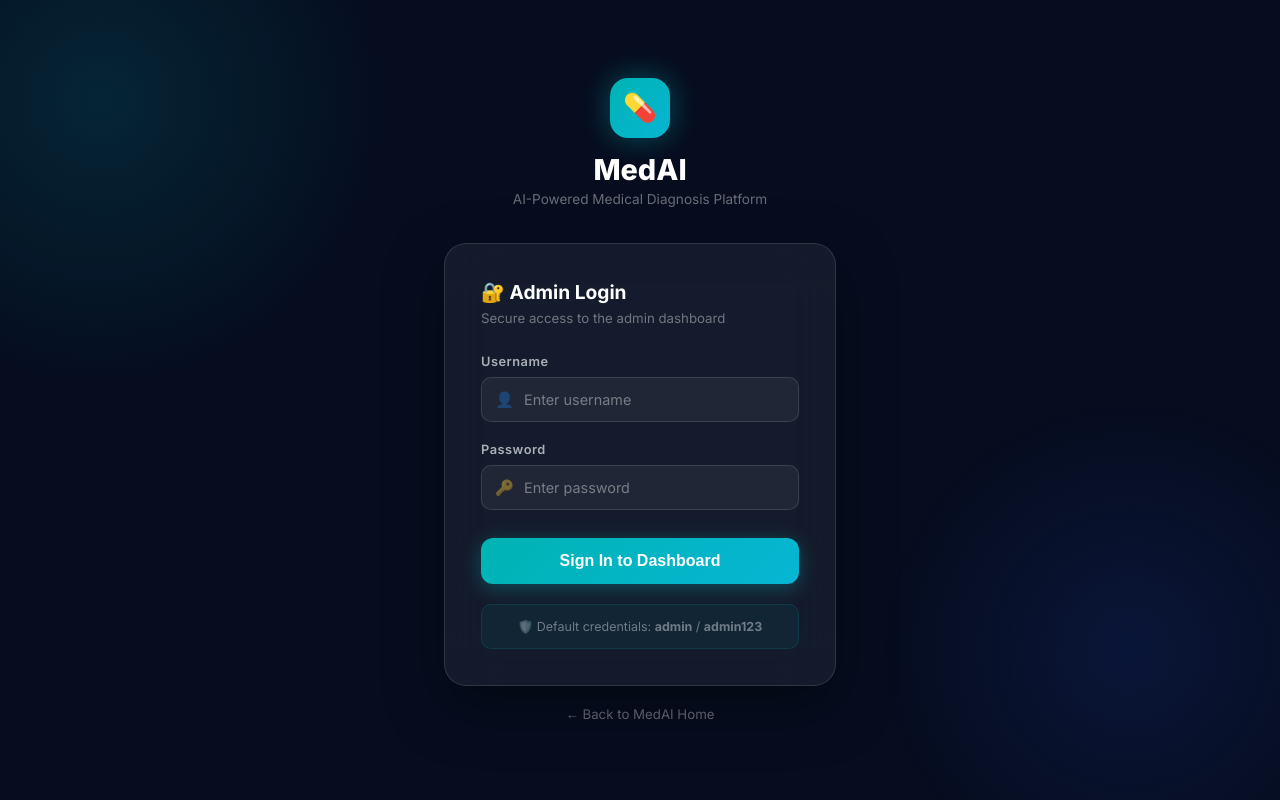
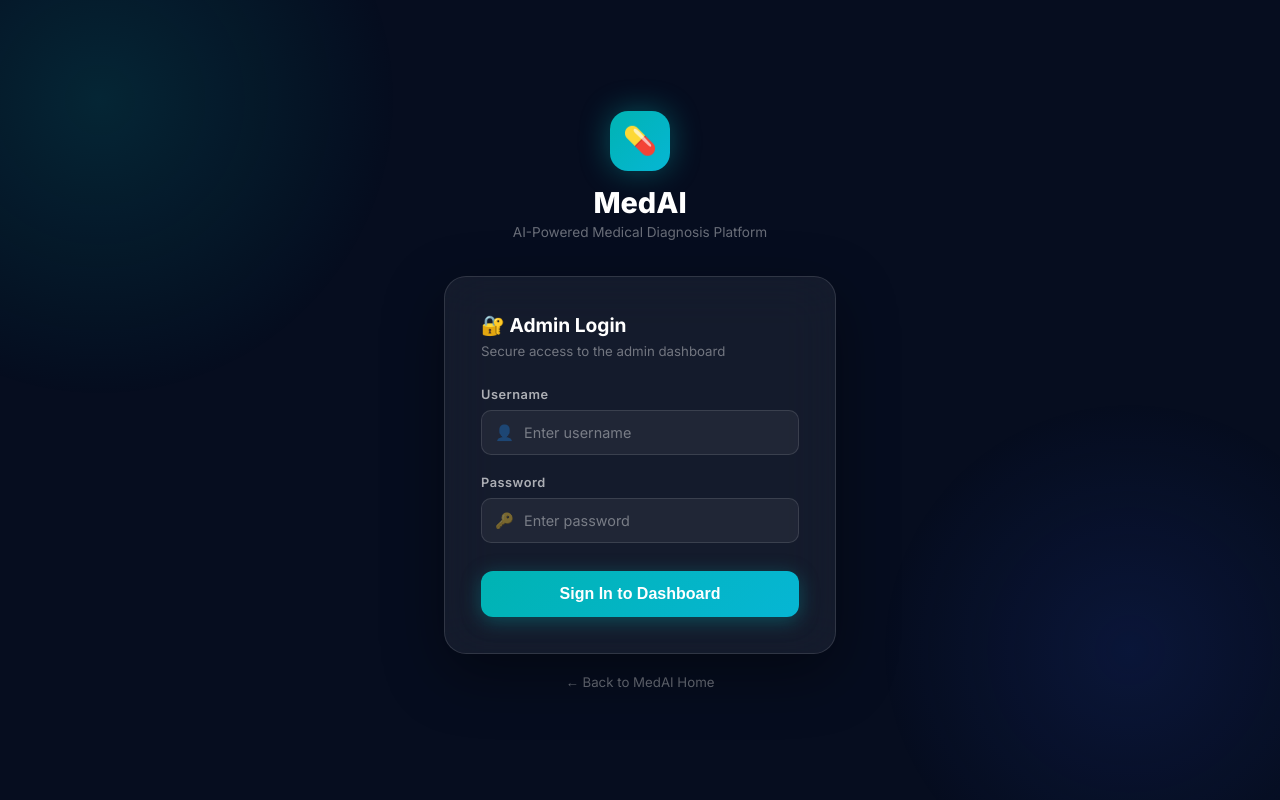
Before and after one commit to subhasw123/Medical-Diagnosis-Assistant, a Flask app: page /admin/login in a window 1280 px wide. Run offline with Flask 3, Linux system fonts and the light colour scheme; parts of the project's set-up code (start-up, migrations or seed data) failed here and were passed over.

Commit message:
Admin credentials

```diff
--- a/templates/admin.html
+++ b/templates/admin.html
@@ -116,13 +116,6 @@
         }
         .back-link:hover { color: var(--text-primary); }
 
-        .hint {
-            background: rgba(0,179,179,0.07);
-            border: 1px solid rgba(0,179,179,0.15);
-            border-radius: 10px; padding: 12px 16px;
-            font-size: 0.78rem; color: var(--text-muted);
-            margin-top: 20px; text-align: center; line-height: 1.6;
-        }
     </style>
 </head>
 <body>
@@ -153,7 +146,6 @@
             </div>
             <button type="submit" class="btn-login">Sign In to Dashboard</button>
         </form>
-        <div class="hint">🛡️ Default credentials: <strong>admin</strong> / <strong>admin123</strong></div>
     </div>
     <a href="/" class="back-link">← Back to MedAI Home</a>
 </div>
```
